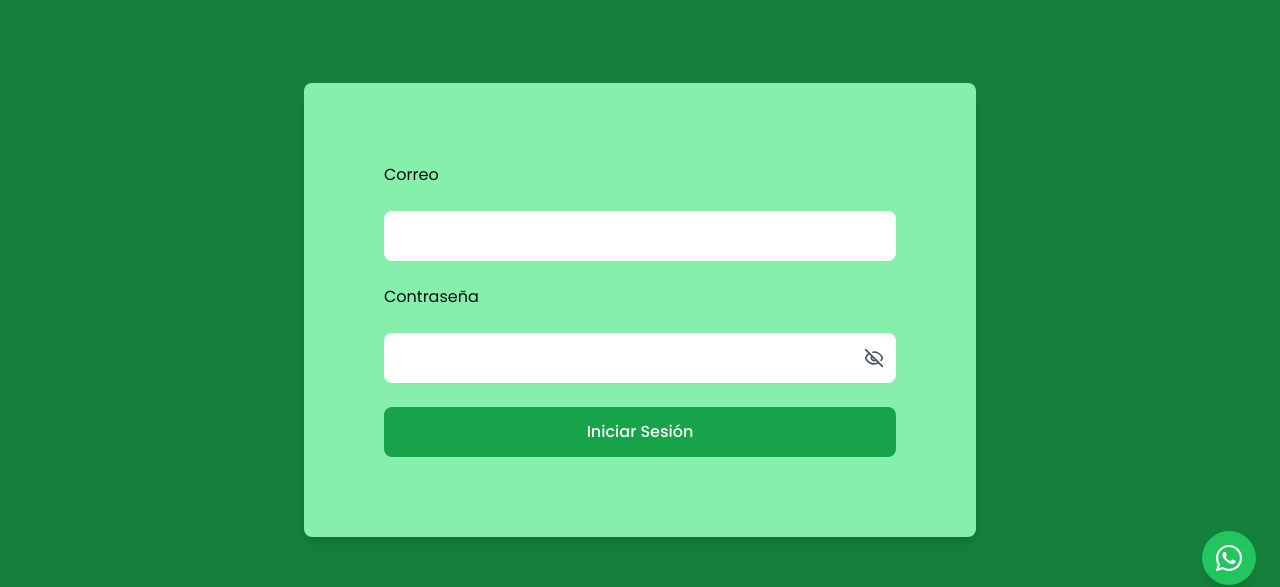
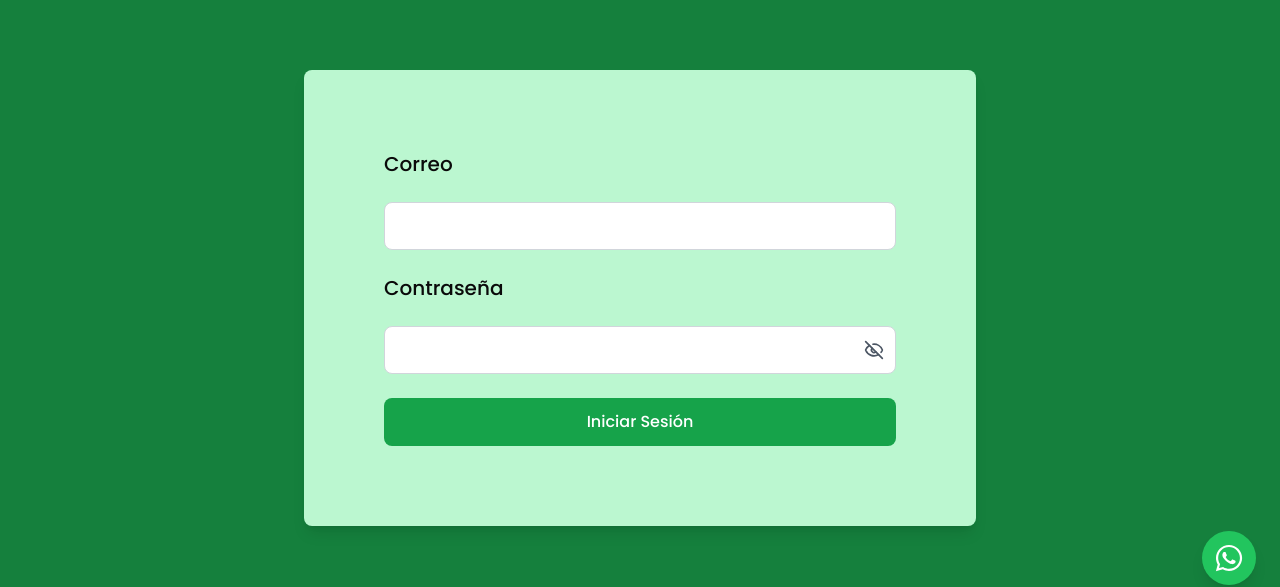
Before and after one commit to rafagarfield/acidep, a Next.js app: page /login in a window 1280 px wide. Shown: the part 191-778 px from the top of the page. Built offline with nearby package versions, Linux system fonts and the light colour scheme; no server answers; the database is empty.

Commit message:
Refactor Login component styles and improve accessibility

```diff
--- a/src/components/Login/Login.jsx
+++ b/src/components/Login/Login.jsx
@@ -40,7 +40,6 @@ export default function Login() {
 
         setFormData({ email: "", password: "" });
 
-        // Redirigir después de un breve retraso para que el toast sea visible
         setTimeout(() => {
           router.push("/dashboard");
         }, 2000);
@@ -61,15 +60,17 @@ export default function Login() {
   };
 
   return (
-    <div className="flex flex-col bg-green-700 justify-center items-center h-screen gap-6">
+    <div className="flex flex-col justify-center items-center min-h-screen bg-green-700 px-4">
       <ToastContainer />
       <form
         onSubmit={handleSubmit}
-        className="flex flex-col gap-6 max-w-2xl w-full bg-green-300 rounded-lg shadow-lg p-20"
+        className="flex flex-col gap-6 bg-green-200 rounded-lg shadow-lg p-6 md:p-10 lg:p-20 w-full max-w-sm md:max-w-lg lg:max-w-2xl"
       >
-        <label htmlFor="email">Correo</label>
+        <label htmlFor="email" className="text-lg md:text-xl font-medium">
+          Correo
+        </label>
         <input
-          className="rounded-lg h-[50px] p-2 text-gray-600"
+          className="rounded-lg h-12 p-2 text-gray-600 border border-gray-300 focus:outline-none focus:ring-2 focus:ring-green-500"
           type="email"
           id="email"
           name="email"
@@ -78,10 +79,12 @@ export default function Login() {
           required
         />
 
-        <label htmlFor="password">Contraseña</label>
+        <label htmlFor="password" className="text-lg md:text-xl font-medium">
+          Contraseña
+        </label>
         <div className="relative w-full">
           <input
-            className="rounded-lg h-[50px] p-2 text-gray-600 w-full pr-12"
+            className="rounded-lg h-12 p-2 pr-12 text-gray-600 border border-gray-300 w-full focus:outline-none focus:ring-2 focus:ring-green-500"
             type={showPassword ? "text" : "password"}
             id="password"
             name="password"
@@ -100,7 +103,7 @@ export default function Login() {
 
         <button
           type="submit"
-          className="w-full bg-green-600 rounded-lg text-white font-medium hover:bg-green-500 h-[50px]"
+          className="w-full bg-green-600 rounded-lg text-white font-medium hover:bg-green-500 h-12 transition-all duration-300"
         >
           Iniciar Sesión
         </button>
```
